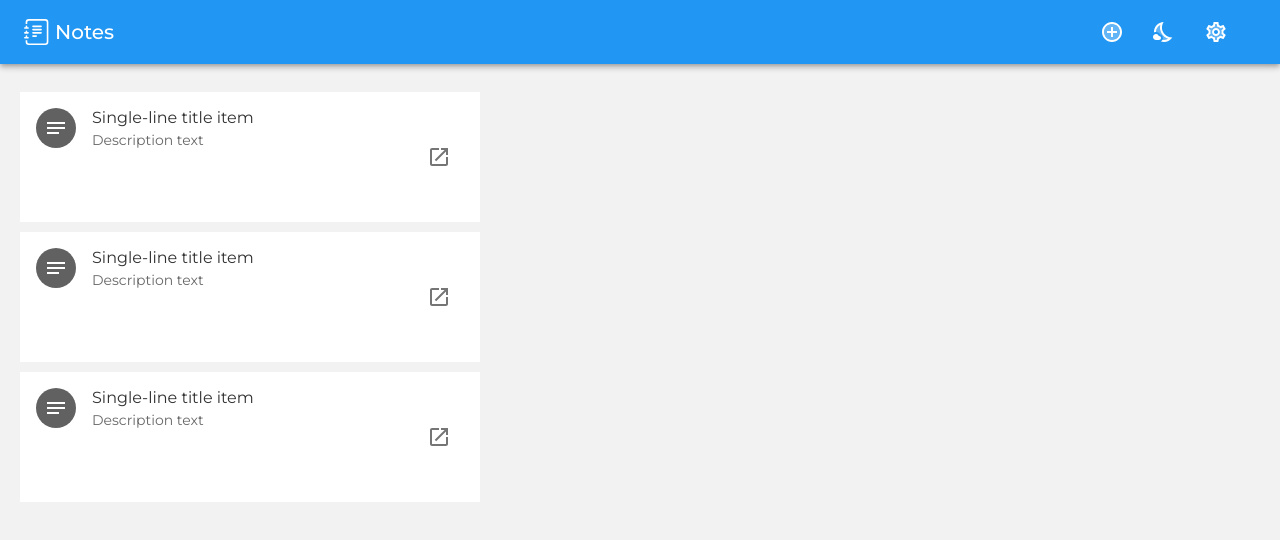
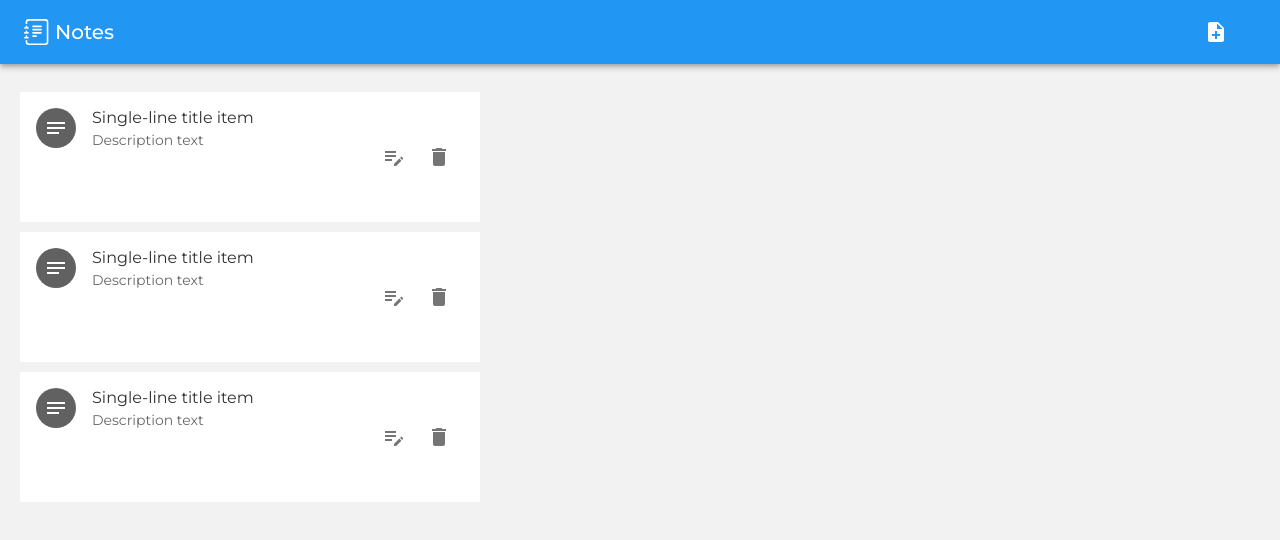
Before and after one commit to tothlevente/notes, a React (Vite) app: page / in a window 1280 px wide. Shown: the top 540 px of the page. Built offline with nearby package versions, Linux system fonts and the light colour scheme.

Commit message:
Developments

```diff
--- a/src/App.tsx
+++ b/src/App.tsx
@@ -16,7 +16,7 @@ const theme = createTheme({
       main: "#2196f3",
     },
     secondary: {
-      main: "#212121",
+      main: "#424242",
     },
   },
 });
--- a/src/components/CreateNewNote.tsx
+++ b/src/components/CreateNewNote.tsx
@@ -1,8 +1,16 @@
+import NoteAddIcon from "@mui/icons-material/NoteAdd";
 import NoteDialogContent from "./NoteDialogContent";
 import NoteDialogActions from "./NoteDialogActions";
 
+import {
+  AppBar,
+  Dialog,
+  DialogTitle,
+  Toolbar,
+  Typography,
+} from "@mui/material";
+
 import { useState } from "react";
-import { Dialog, DialogTitle } from "@mui/material";
 
 export default function CreateNewNote({
   showCreateNewNote,
@@ -28,12 +36,21 @@ export default function CreateNewNote({
       maxWidth={"sm"}
       fullWidth
     >
-      <DialogTitle
-        sx={{ fontWeight: "bold" }}
-        id="new-note-dialog-title"
-      >
-        Create a new note
+      <DialogTitle>
+        <AppBar sx={{ position: "relative" }}>
+          <Toolbar>
+            <NoteAddIcon />
+            <Typography
+              sx={{ ml: 2, flex: 1 }}
+              variant="h6"
+              component="div"
+            >
+              Create a new note
+            </Typography>
+          </Toolbar>
+        </AppBar>
       </DialogTitle>
+
       <NoteDialogContent
         titleInput={titleInput}
         setTitleInput={setTitleInput}
--- /dev/null
+++ b/src/components/EditNote.tsx
@@ -0,0 +1,3 @@
+export default function EditNote() {
+  return <div></div>;
+}
--- a/src/components/Header.tsx
+++ b/src/components/Header.tsx
@@ -1,6 +1,4 @@
-import NightsStayTwoToneIcon from "@mui/icons-material/NightsStayTwoTone";
-import AddCircleTwoToneIcon from "@mui/icons-material/AddCircleTwoTone";
-import SettingsTwoToneIcon from "@mui/icons-material/SettingsTwoTone";
+import NoteAddIcon from "@mui/icons-material/NoteAdd";
 import Logo from "./Logo";
 
 import { Box } from "@mui/system";
@@ -37,29 +35,7 @@ export default function Header({ setShowCreateNewNote }: any) {
                 setShowCreateNewNote(true);
               }}
             >
-              <AddCircleTwoToneIcon />
-            </IconButton>
-          </Tooltip>
-          <Tooltip title="Switch to dark mode">
-            <IconButton
-              size="large"
-              edge="start"
-              color="inherit"
-              aria-label="switch to dark mode"
-              sx={{ mr: 2 }}
-            >
-              <NightsStayTwoToneIcon />
-            </IconButton>
-          </Tooltip>
-          <Tooltip title="Open settings">
-            <IconButton
-              size="large"
-              edge="start"
-              color="inherit"
-              aria-label="open settings"
-              sx={{ mr: 2 }}
-            >
-              <SettingsTwoToneIcon />
+              <NoteAddIcon />
             </IconButton>
           </Tooltip>
         </Toolbar>
--- a/src/components/Note.tsx
+++ b/src/components/Note.tsx
@@ -1,4 +1,5 @@
-import LaunchIcon from "@mui/icons-material/Launch";
+import EditNoteIcon from "@mui/icons-material/EditNote";
+import DeleteIcon from "@mui/icons-material/Delete";
 import NotesIcon from "@mui/icons-material/Notes";
 
 import {
@@ -24,13 +25,32 @@ export default function Note({
       }}
       alignItems="flex-start"
       secondaryAction={
-        <IconButton
-          sx={{ marginRight: "5px" }}
-          edge="end"
-          aria-label="open"
-        >
-          <LaunchIcon />
-        </IconButton>
+        <>
+          <IconButton
+            sx={{
+              marginRight: "5px",
+              "&:hover": {
+                color: "#212121",
+              },
+            }}
+            edge="end"
+            aria-label="edit"
+          >
+            <EditNoteIcon />
+          </IconButton>
+          <IconButton
+            sx={{
+              marginRight: "5px",
+              "&:hover": {
+                color: "#ff5722",
+              },
+            }}
+            edge="end"
+            aria-label="delete"
+          >
+            <DeleteIcon />
+          </IconButton>
+        </>
       }
     >
       <ListItemAvatar>
--- a/src/components/NoteDialogActions.tsx
+++ b/src/components/NoteDialogActions.tsx
@@ -1,14 +1,7 @@
-import SupervisedUserCircleTwoToneIcon from "@mui/icons-material/SupervisedUserCircleTwoTone";
-import FormatColorFillTwoToneIcon from "@mui/icons-material/FormatColorFillTwoTone";
-import FormatColorTextTwoToneIcon from "@mui/icons-material/FormatColorTextTwoTone";
-import BookmarkAddTwoToneIcon from "@mui/icons-material/BookmarkAddTwoTone";
-import DiscountTwoToneIcon from "@mui/icons-material/DiscountTwoTone";
-import ArchiveTwoToneIcon from "@mui/icons-material/ArchiveTwoTone";
-import DeleteTwoToneIcon from "@mui/icons-material/DeleteTwoTone";
 import BlockIcon from "@mui/icons-material/Block";
 import SaveIcon from "@mui/icons-material/Save";
 
-import { Button, DialogActions, IconButton } from "@mui/material";
+import { Button, DialogActions } from "@mui/material";
 
 export default function NoteDialogActions({
   handleSave,
@@ -17,39 +10,25 @@ export default function NoteDialogActions({
   discriptionInput,
 }: any) {
   return (
-    <DialogActions>
-      <IconButton edge="start" color="secondary" aria-label="delete">
-        <FormatColorFillTwoToneIcon />
-      </IconButton>
-      <IconButton edge="start" color="secondary" aria-label="delete">
-        <FormatColorTextTwoToneIcon />
-      </IconButton>
-      <IconButton edge="start" color="secondary" aria-label="delete">
-        <ArchiveTwoToneIcon />
-      </IconButton>
-      <IconButton edge="start" color="secondary" aria-label="delete">
-        <BookmarkAddTwoToneIcon />
-      </IconButton>
-      <IconButton edge="start" color="secondary" aria-label="delete">
-        <DiscountTwoToneIcon />
-      </IconButton>
-      <IconButton edge="start" color="secondary" aria-label="delete">
-        <SupervisedUserCircleTwoToneIcon />
-      </IconButton>
-
-      <IconButton
-        edge="start"
-        color="secondary"
-        aria-label="delete"
+    <DialogActions sx={{ m: 1, p: 1 }}>
+      <Button
+        variant="contained"
+        onClick={handleSave}
+        startIcon={<SaveIcon />}
         disabled={
           titleInput.length < 1 || discriptionInput.length < 1
         }
       >
-        <SaveIcon />
-      </IconButton>
-      <IconButton edge="start" color="secondary" aria-label="delete">
-        <DeleteTwoToneIcon />
-      </IconButton>
+        Save
+      </Button>
+      <Button
+        variant="contained"
+        color="secondary"
+        onClick={handleClose}
+        startIcon={<BlockIcon />}
+      >
+        Close
+      </Button>
     </DialogActions>
   );
 }
```
Also changed, not shown: sample/sample.txt (added).
